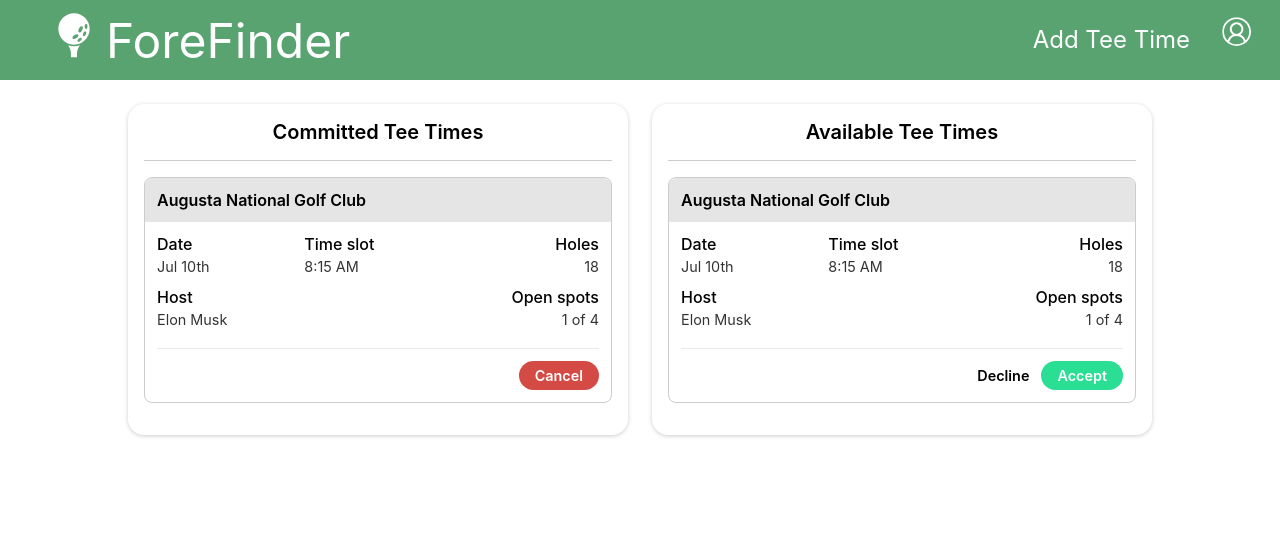
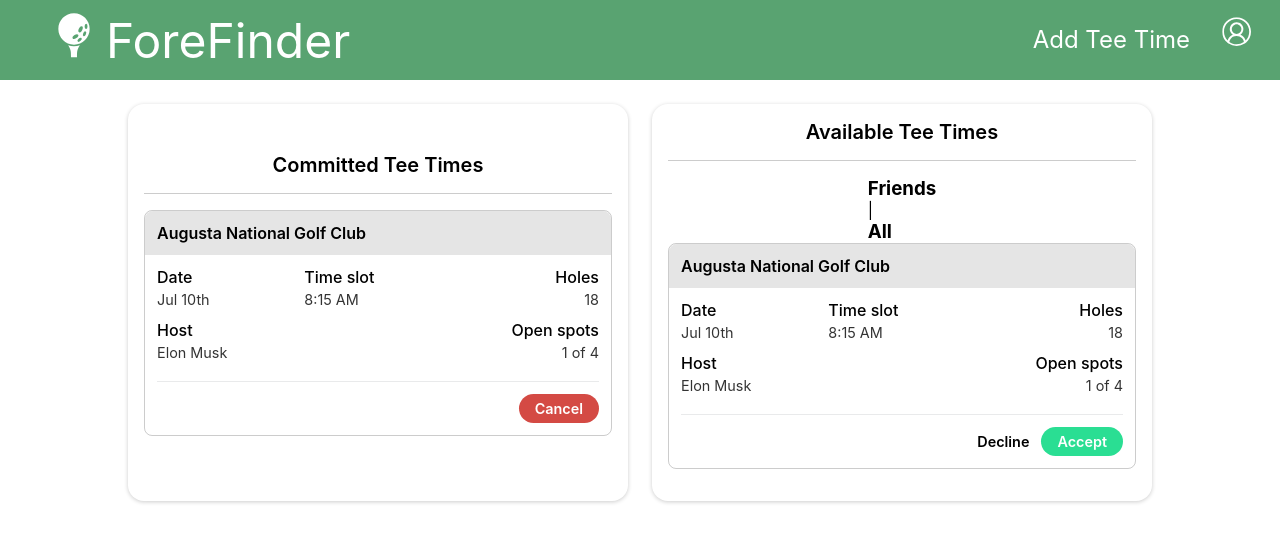
Before and after one commit to foreFinder/fore-finder-fe, a React (Create React App) app: page / in a window 1280 px wide. Shown: the top 542 px of the page. Built offline with nearby package versions, Linux system fonts and the light colour scheme.

Commit message:
Add conditional rendering to display tee time type for available container

```diff
--- a/src/components/TeeTimeContainer/TeeTimeContainer.js
+++ b/src/components/TeeTimeContainer/TeeTimeContainer.js
@@ -43,6 +43,11 @@ const TeeTimeContainer = ({ title }) => {
   return (
     <Wrapper>
       <EventTitle>{title}</EventTitle>
+      {title === 'Available Tee Times' &&
+        <span>
+          <h3>Friends</h3> | <h3>All</h3>
+        </span>
+      }
       <TeeTime type={getEventType()}/>
     </Wrapper>
   )
```
Also changed, not shown: src/components/TeeTime/TeeTime.css (line endings or trailing spaces).
